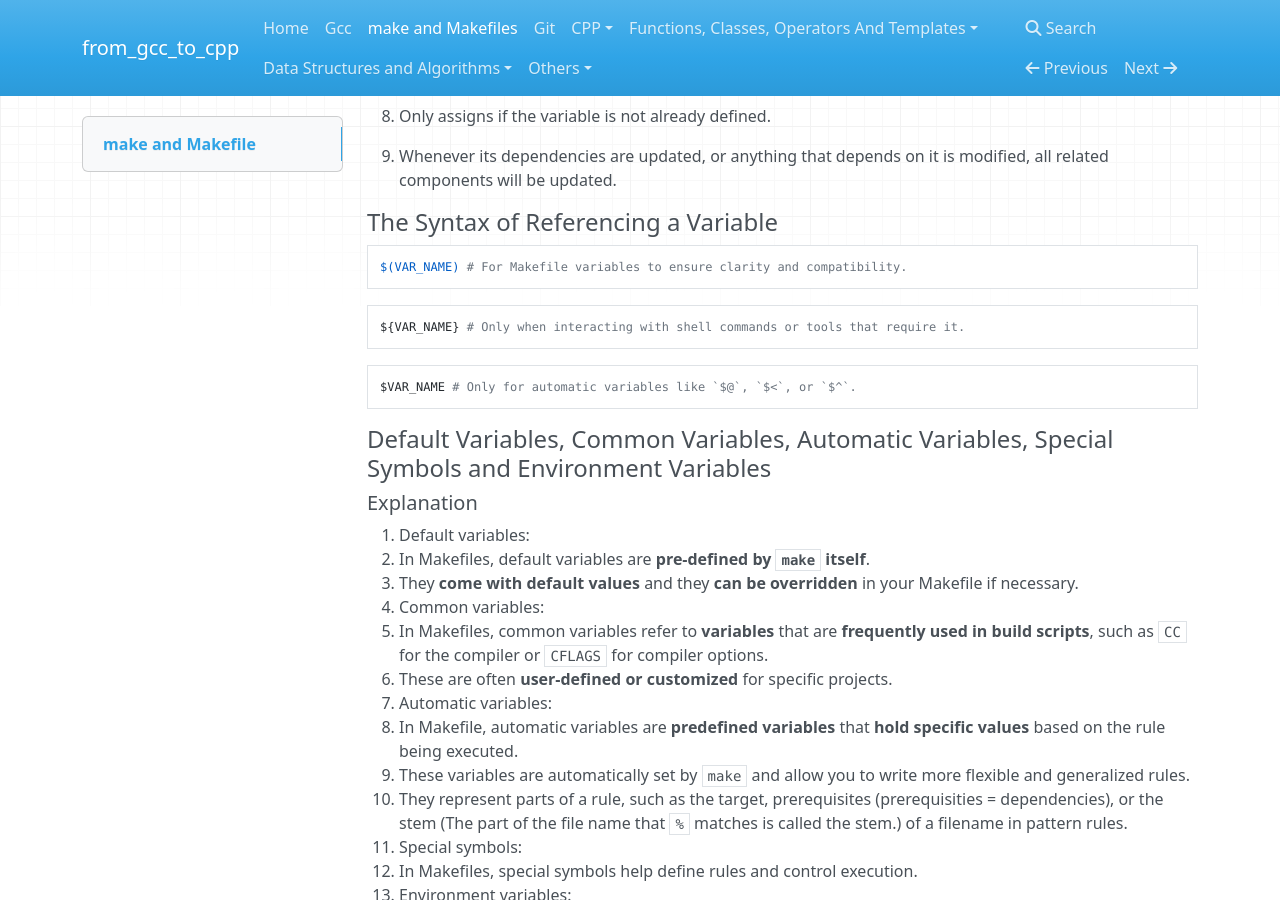
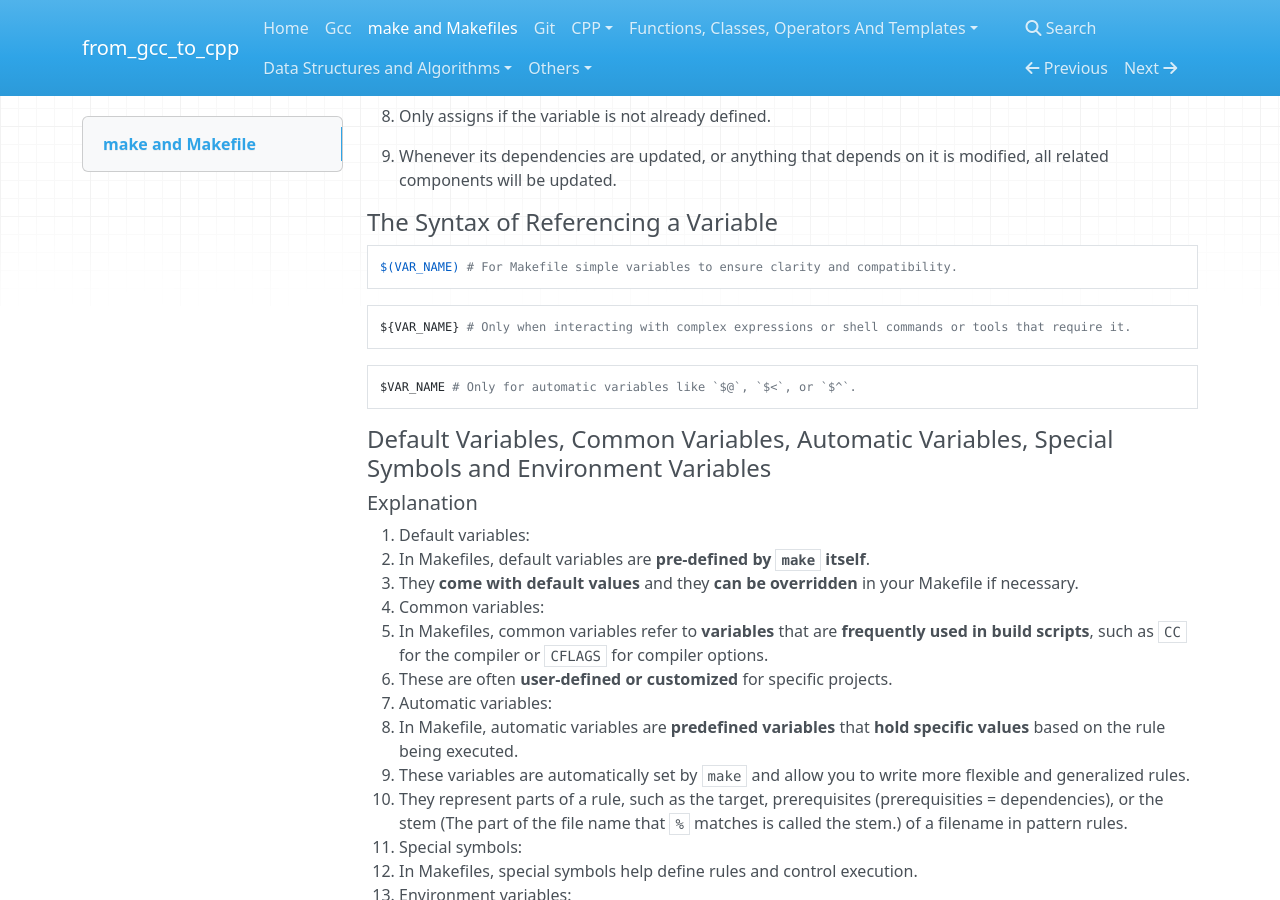
Before and after one commit to 0BananaBig0/from_gcc_to_cpp, an MkDocs documentation site: the page built from docs/makeAndMakefiles.md, in a window 1280 px wide and 900 px high, scrolled down 6328 px. Built offline with MkDocs 1.6.1, drawn with Linux system fonts in a browser that asks for light colours; nearby versions of some CDN libraries.

Commit message:
supplement and correction

````diff
--- a/docs/makeAndMakefiles.md
+++ b/docs/makeAndMakefiles.md
@@ -298,11 +298,11 @@ clean:
 #### The Syntax of Referencing a Variable
 
 ```Makefile
-$(VAR_NAME) # For Makefile variables to ensure clarity and compatibility.
+$(VAR_NAME) # For Makefile simple variables to ensure clarity and compatibility.
 ```
 
 ```Makefile
-${VAR_NAME} # Only when interacting with shell commands or tools that require it.
+${VAR_NAME} # Only when interacting with complex expressions or shell commands or tools that require it.
 ```
 
 ```Makefile
````
Also changed, not shown: docs/CharsAndStrings.md (+1 -1 lines).
